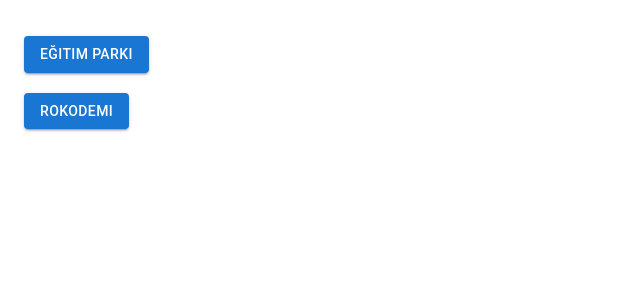
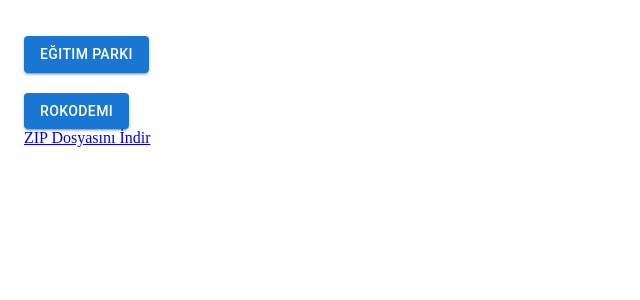
Before and after one commit to selimcanyildiz/my-okul-front, a React (Create React App) app: page /anasayfa in a window 1280 px wide. Shown: the top 300 px of the page, without its empty margins (0-640 px from the left). Built offline with nearby package versions, Linux system fonts and the light colour scheme.

Commit message:
add download zip button

```diff
--- a/src/pages/HomePage.js
+++ b/src/pages/HomePage.js
@@ -50,6 +50,7 @@
           </Button>
         </Grid>
       </Grid>
+      <a href="https://denemeback.onrender.com/download-extension" download>ZIP Dosyasını İndir</a>
     </Container>
   );
 };
```
